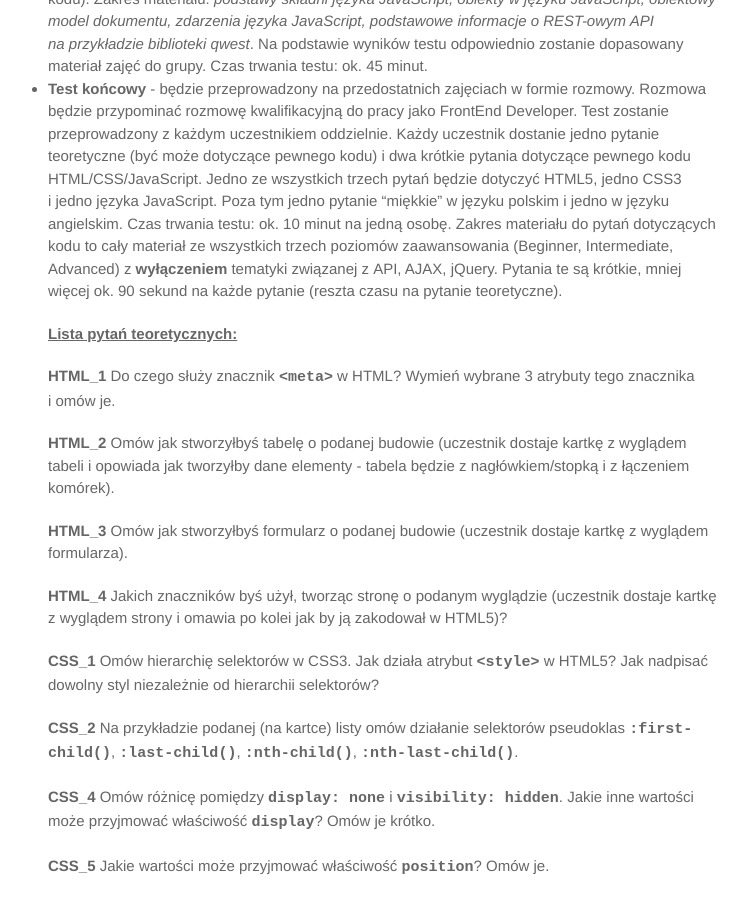
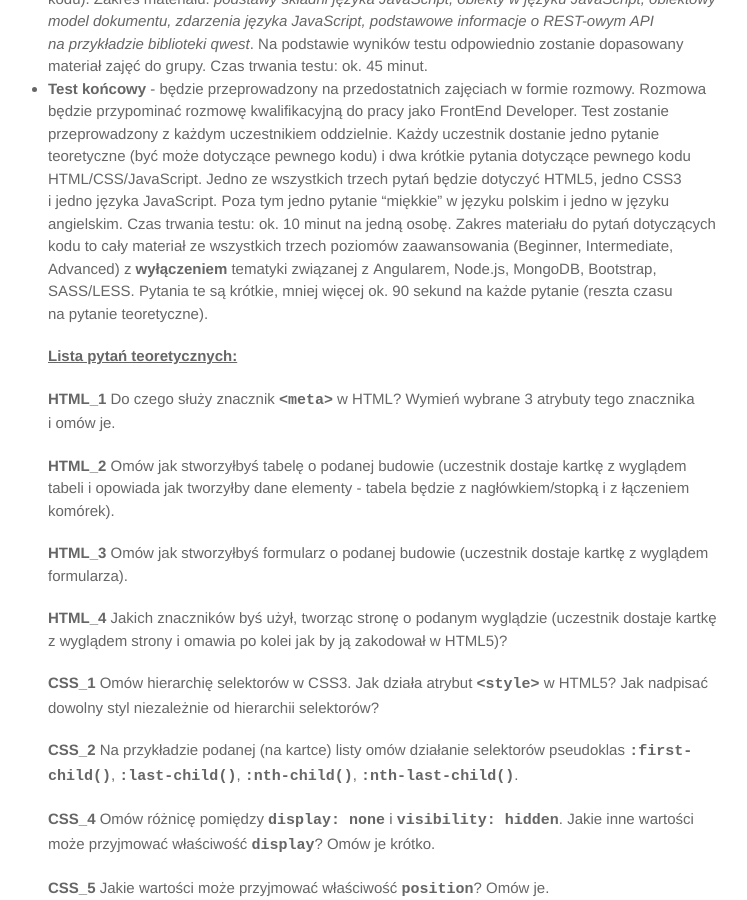
Before and after one commit to marcin-szczepanski/TWE, a Jekyll site: the page built from zajecia/2/informacje.md, in a window 1280 px wide and 900 px high, scrolled down 1138 px. Shown: the whole window, without its empty margins (267-1014 px from the left). Built offline with Jekyll 4.4.1, drawn with Linux system fonts in a browser that asks for light colours; some web fonts are replaced.

Commit message:
Update informacje.md

```diff
--- a/zajecia/2/informacje.md
+++ b/zajecia/2/informacje.md
@@ -38,7 +38,7 @@ W czasie warsztatów zostaną przeprowadzone co najmniej 2 testy, których celem
 Zakres i terminy testów:
 * **Test wstępny** - będzie przeprowadzony na&nbsp;pierwszych zajęciach w&nbsp;formie pisemnej (zadania zamknięte jednokrotnego i&nbsp;wielokrotnego wyboru oraz&nbsp;zadania polegające na&nbsp;napisaniu/uzupełnieniu kodu). Zakres materiału: _podstawy składni języka JavaScript, obiekty w&nbsp;języku JavaScript, obiektowy model dokumentu, zdarzenia języka JavaScript, podstawowe informacje o&nbsp;REST-owym API na&nbsp;przykładzie biblioteki qwest_. Na&nbsp;podstawie wyników testu odpowiednio zostanie dopasowany materiał zajęć do&nbsp;grupy. Czas trwania testu: ok. 45 minut.
 * **Test końcowy** - będzie przeprowadzony na&nbsp;przedostatnich zajęciach w&nbsp;formie rozmowy. Rozmowa będzie przypominać rozmowę kwalifikacyjną do pracy jako FrontEnd Developer. Test zostanie przeprowadzony z&nbsp;każdym uczestnikiem oddzielnie. Każdy uczestnik dostanie jedno pytanie teoretyczne (być może dotyczące pewnego kodu) i&nbsp;dwa krótkie pytania dotyczące pewnego kodu HTML/CSS/JavaScript. Jedno ze&nbsp;wszystkich trzech pytań będzie dotyczyć HTML5, jedno CSS3 i&nbsp;jedno języka JavaScript. Poza tym jedno pytanie "miękkie" w języku polskim i jedno w języku angielskim. Czas trwania testu: ok. 10 minut na jedną osobę.
-Zakres materiału do pytań dotyczących kodu to cały materiał ze&nbsp;wszystkich trzech poziomów zaawansowania (Beginner, Intermediate, Advanced) z **wyłączeniem** tematyki związanej z&nbsp;API, AJAX, jQuery. Pytania te są krótkie, mniej więcej ok. 90 sekund na&nbsp;każde pytanie (reszta czasu na&nbsp;pytanie teoretyczne).
+Zakres materiału do pytań dotyczących kodu to cały materiał ze&nbsp;wszystkich trzech poziomów zaawansowania (Beginner, Intermediate, Advanced) z **wyłączeniem** tematyki związanej z&nbsp;Angularem, Node.js, MongoDB, Bootstrap, SASS/LESS. Pytania te są krótkie, mniej więcej ok. 90 sekund na&nbsp;każde pytanie (reszta czasu na&nbsp;pytanie teoretyczne).
 
 	**<u>Lista pytań teoretycznych:</u>**
 
```
